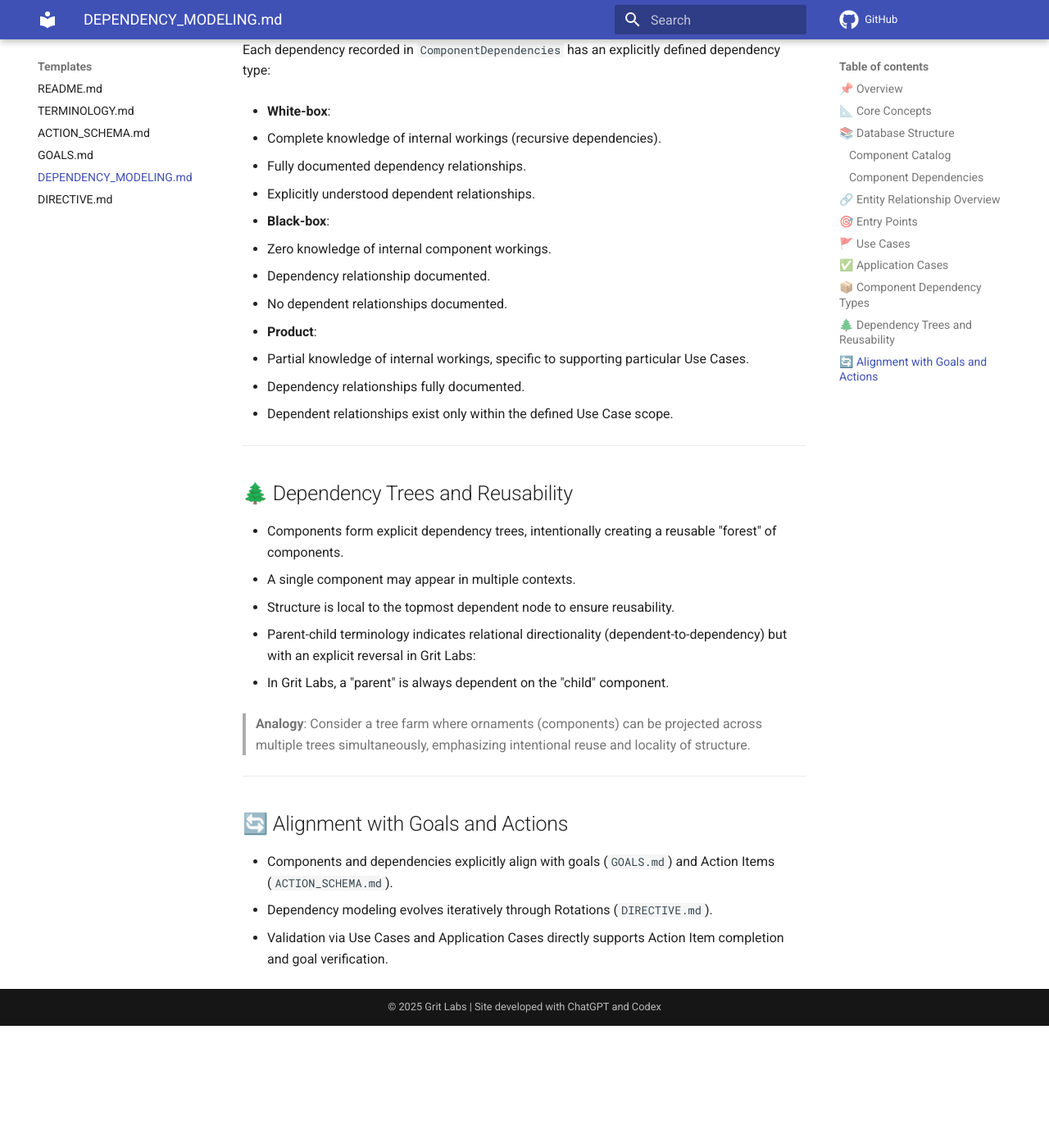
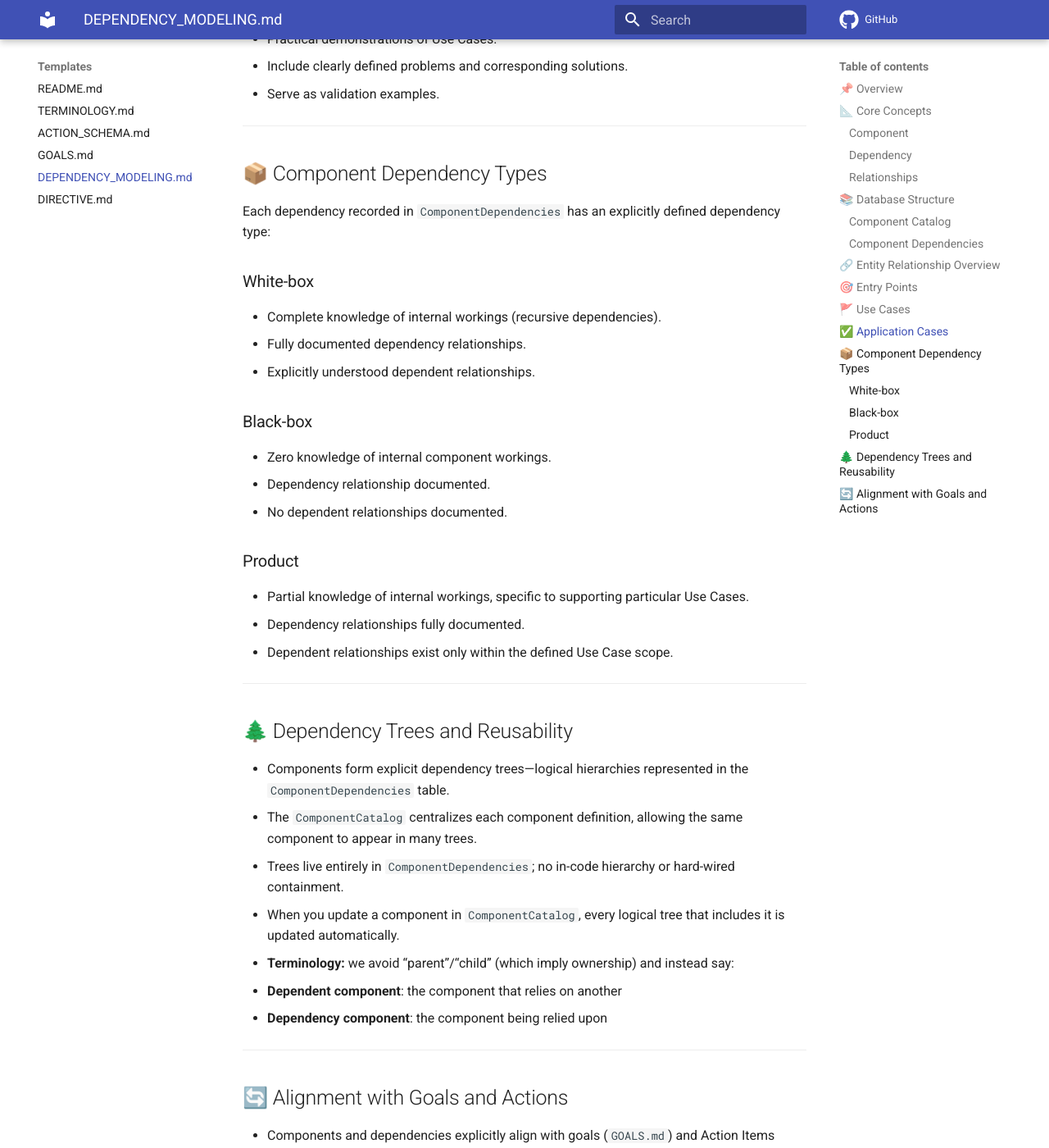
Before and after one commit to gritlabs1/gritlabs, an MkDocs documentation site: the page built from docs/pages/templates1/DEPENDENCY_MODELING.md, in a window 1280 px wide and 1400 px high, scrolled down 2092 px. Shown: the whole window at 82% size. Built offline with MkDocs 1.6.1 and Material for MkDocs 9.7.7, drawn with Linux system fonts in a browser that asks for light colours; comment, search, counter and statistics services are not loaded; before the commit the page ends 3343 px from its top, so only the background shows below that; some of the changed text lies outside the part shown.

Commit message:
Fix formatting and clarify concepts

````diff
--- a/docs/pages/templates1/DEPENDENCY_MODELING.md
+++ b/docs/pages/templates1/DEPENDENCY_MODELING.md
@@ -10,19 +10,19 @@ Grit Labs uses explicit **Dependency Modeling** to structure relationships betwe
 
 ## 📐 Core Concepts
 
-* **Component**:
+### Component
 
-  * Reusable building block.
-  * May represent a physical object, concept, or functional unit.
+* Reusable building block.
+* May represent a physical object, concept, or functional unit.
 
-* **Dependency**:
+### Dependency
 
-  * Represents a relationship where understanding or implementing a dependent component requires another component (its dependency).
+* Represents a relationship where understanding or implementing a dependent component requires another component (its dependency).
 
-* **Relationships**:
+### Relationships
 
-  * Always directional "depends-on" relationships.
-  * Explicitly defined; no implied hierarchies.
+* Always directional "depends-on" relationships.
+* Explicitly defined; no implied hierarchies.
 
 ---
 
@@ -30,20 +30,24 @@ Grit Labs uses explicit **Dependency Modeling** to structure relationships betwe
 
 ### Component Catalog
 
-- Stores all unique Components.
-- No self-references permitted.
+* Stores all unique Components.
+* No self-references permitted.
 
 ### Component Dependencies
 
-- Records explicit dependency relationships between components.
-- Includes an optional Parent Component reference (`ParentComponentId`).
+* Records explicit dependency relationships between components, using two foreign-key columns:
+
+  * `DependentComponentId` (formerly `ParentComponentId`)
+  * `DependencyComponentId` (formerly `ChildComponentId`)
+* Each row says “*this* component depends on *that* component.”
 
 ---
 
 ## 🔗 Entity Relationship Overview
 
 ```plaintext
-[ComponentCatalog] 1 -------- 0..* [ComponentDependencies] 0..* -------- 1 [ComponentCatalog]
+[ComponentCatalog] 1
+    ←――― DependentComponentId ――― 0..* [ComponentDependencies] 0..* ―― DependencyComponentId ―→ 1 [ComponentCatalog]
                                                |
                                                └── 0..1 [EntryPoints]
                                                               |
@@ -79,36 +83,36 @@ Grit Labs uses explicit **Dependency Modeling** to structure relationships betwe
 
 Each dependency recorded in `ComponentDependencies` has an explicitly defined dependency type:
 
-* **White-box**:
+### White-box
 
-  * Complete knowledge of internal workings (recursive dependencies).
-  * Fully documented dependency relationships.
-  * Explicitly understood dependent relationships.
+* Complete knowledge of internal workings (recursive dependencies).
+* Fully documented dependency relationships.
+* Explicitly understood dependent relationships.
 
-* **Black-box**:
+### Black-box
 
-  * Zero knowledge of internal component workings.
-  * Dependency relationship documented.
-  * No dependent relationships documented.
+* Zero knowledge of internal component workings.
+* Dependency relationship documented.
+* No dependent relationships documented.
 
-* **Product**:
+### Product
 
-  * Partial knowledge of internal workings, specific to supporting particular Use Cases.
-  * Dependency relationships fully documented.
-  * Dependent relationships exist only within the defined Use Case scope.
+* Partial knowledge of internal workings, specific to supporting particular Use Cases.
+* Dependency relationships fully documented.
+* Dependent relationships exist only within the defined Use Case scope.
 
 ---
 
 ## 🌲 Dependency Trees and Reusability
 
-* Components form explicit dependency trees, intentionally creating a reusable "forest" of components.
-* A single component may appear in multiple contexts.
-* Structure is local to the topmost dependent node to ensure reusability.
-* Parent-child terminology indicates relational directionality (dependent-to-dependency) but with an explicit reversal in Grit Labs:
+* Components form explicit dependency trees—logical hierarchies represented in the `ComponentDependencies` table.
+* The `ComponentCatalog` centralizes each component definition, allowing the same component to appear in many trees.
+* Trees live entirely in `ComponentDependencies`; no in-code hierarchy or hard-wired containment.
+* When you update a component in `ComponentCatalog`, every logical tree that includes it is updated automatically.
+* **Terminology:** we avoid “parent”/“child” (which imply ownership) and instead say:
 
-  * In Grit Labs, a "parent" is always dependent on the "child" component.
-
-> **Analogy**: Consider a tree farm where ornaments (components) can be projected across multiple trees simultaneously, emphasizing intentional reuse and locality of structure.
+  * **Dependent component**: the component that relies on another
+  * **Dependency component**: the component being relied upon
 
 ---
 
````
